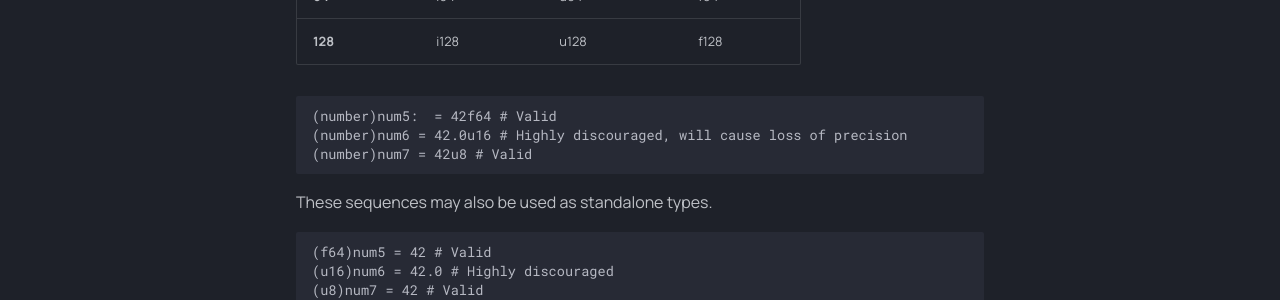
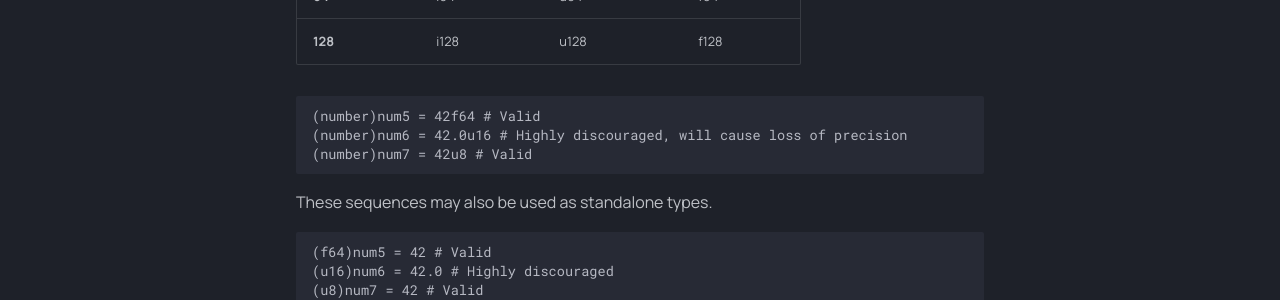
Before and after one commit to vhml-lang/spec, an MkDocs documentation site: the page built from docs/0.1.0/index.md, in a window 1280 px wide and 900 px high, scrolled down 1850 px. Shown: the part 521-821 px from the top of the window. Built offline with MkDocs 1.6.1 and Material for MkDocs 9.7.7, drawn with Linux system fonts in a browser that asks for light colours.

Commit message:
fix mistake

````diff
--- a/docs/0.1.0/index.md
+++ b/docs/0.1.0/index.md
@@ -82,7 +82,7 @@ The Number literal may also be followed by a short sequence to declare its type
 | **128**            | i128               | u128                 | f128               |
 
 ```vhml
-(number)num5:  = 42f64 # Valid
+(number)num5 = 42f64 # Valid
 (number)num6 = 42.0u16 # Highly discouraged, will cause loss of precision
 (number)num7 = 42u8 # Valid
 ```
````
